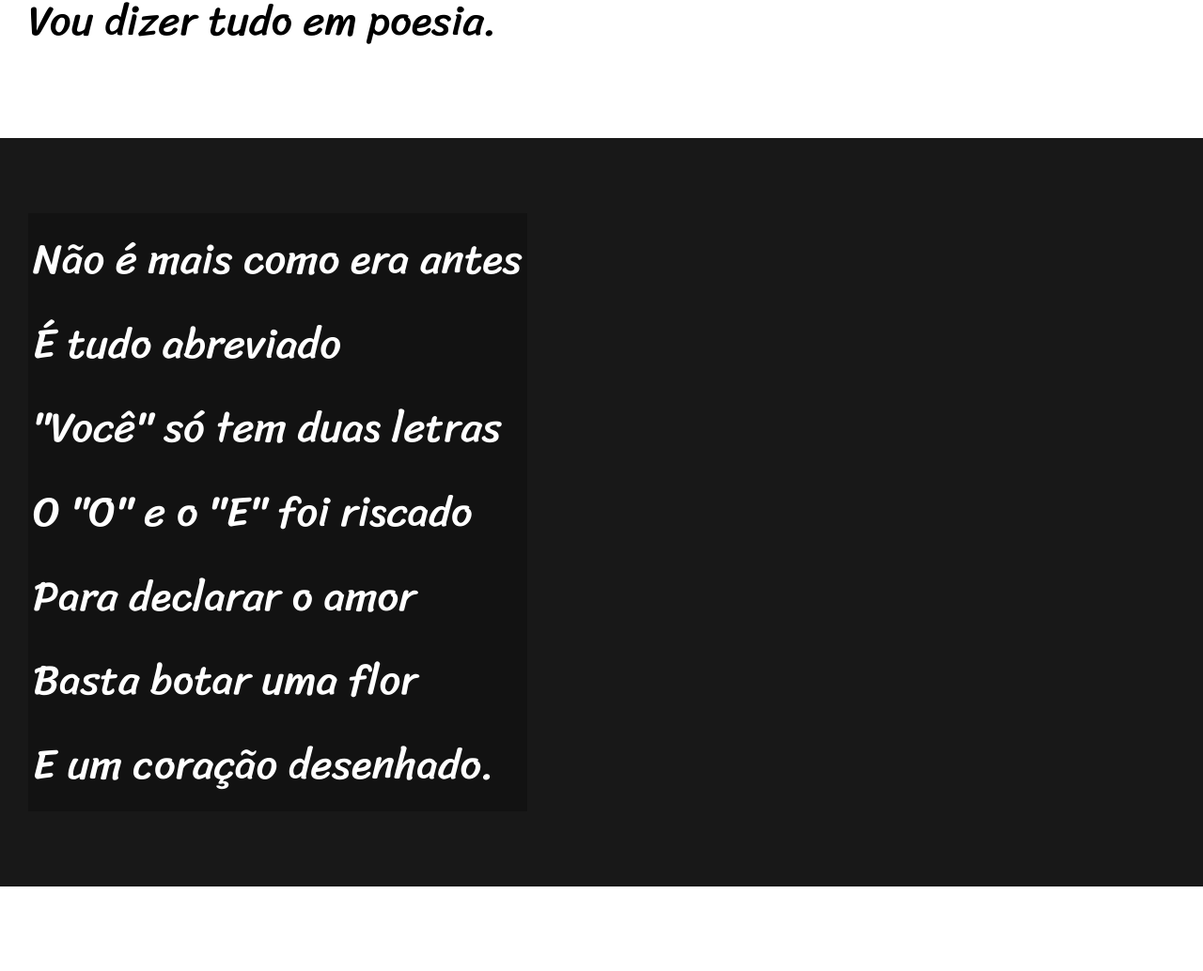
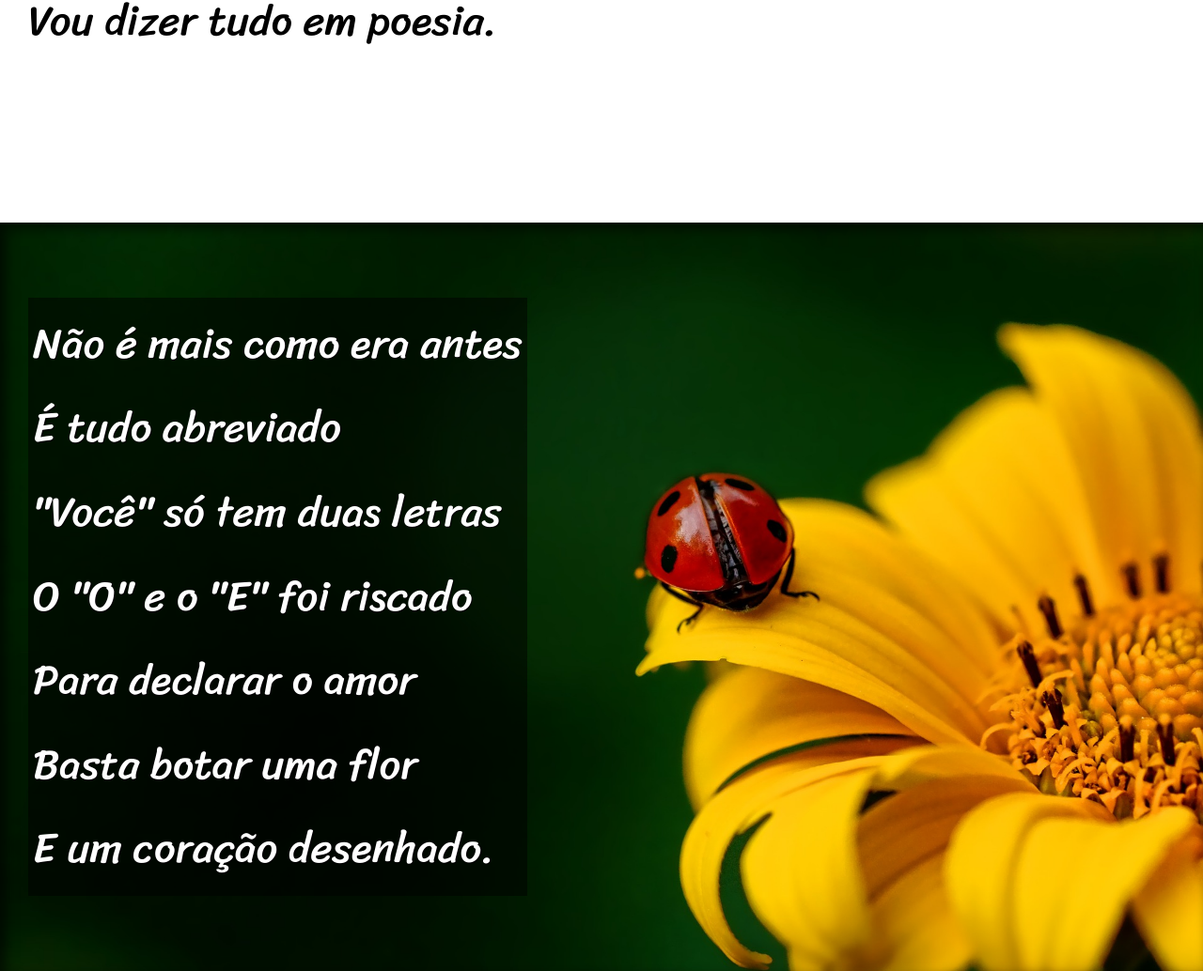
Before and after one commit to henriquelazzarino/WEB_Cordel, a plain HTML site: page index.html in a window 1280 px wide. Shown: the part 876-1910 px from the top of the page at 94% size. Drawn offline with Linux system fonts and the light colour scheme.

Commit message:
Efeito Parallax criado

```diff
--- a/estilo/style.css
+++ b/estilo/style.css
@@ -44,6 +44,9 @@
     font-family: var(--font3);
     font-size: 3.5vw;
 }
+section > p {
+    padding-bottom: 2em;
+}
 section.normal{
     background-color: white;
     color: black;
@@ -51,14 +54,25 @@
 section.imagem{
     background-color: rgb(24, 24, 24);
     color: white;
+    box-shadow: inset 6px 6px 13px 0px rgba(0, 0, 0, 0.651);
+    background-size: cover;
+    background-attachment: fixed;
 }
 
 section.imagem > p{
     display: inline-block;
     padding: 5px;
-    background-color: rgba(0, 0, 0, 0.253);
+    background-color: rgba(0, 0, 0, 0.5);
+    text-shadow: 1px 1px 0px black;
 }
 
+section#img01{
+    background-image: url("../imagens/background001.jpg");
+    background-position: right center;
+}
+section#img02{
+    background-image: url("../imagens/background002.jpg");
+}
 a{
     color: white;
     text-decoration: none;
--- a/index.html
+++ b/index.html
@@ -27,7 +27,7 @@
                 Vou dizer tudo em poesia.
             </p>
         </section>
-        <section class="imagem">
+        <section class="imagem" id="img01">
             <p>
 
                 Não é mais como era antes <br>
@@ -61,7 +61,7 @@
                 Decifre esse rabisco.
             </p>
         </section>
-        <section class="imagem">
+        <section class="imagem" id="img02">
             <p>
 
                 Tenho saudade das cartas <br>
```
Also changed, not shown: imagens/background001.jpg (added), imagens/background002.jpg (added).
